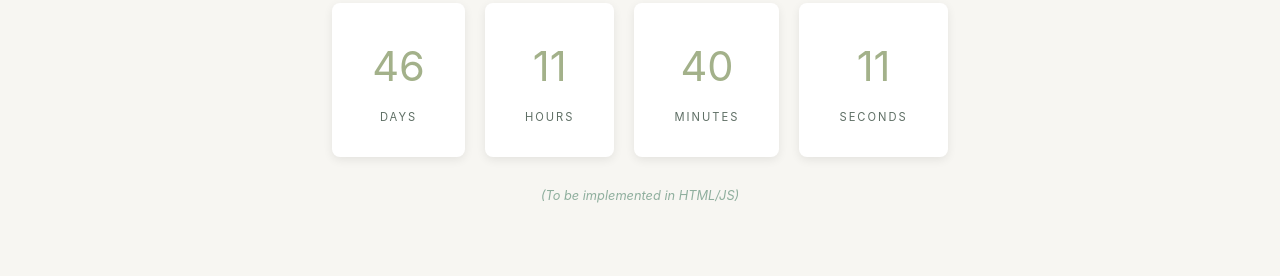
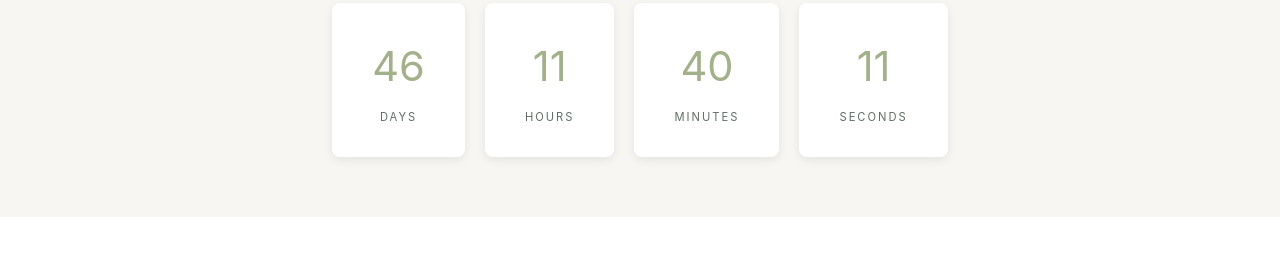
Before and after one commit to KennyNeutron/T-J-Wedding-2025, a website: page index.html in a window 1280 px wide. Shown: the part 826-1102 px from the top of the page. Drawn offline with Linux system fonts and the light colour scheme.

Commit message:
removed implementation notes and fixed tab title

```diff
--- a/index.html
+++ b/index.html
@@ -2,7 +2,7 @@
 <html lang="en">
   <head>
     <meta charset="UTF-8" />
-    <title>T&J Wedding — December 19, 2025</title>
+    <title>T&J Wedding 2025</title>
     <meta
       name="description"
       content="The wedding of Tiphanie & Jeralde on December 19, 2025 at Nanay Lucy's Catering Services, Brgy. New Rizal, M'lang, North Cotabato."
@@ -54,7 +54,6 @@
               <div class="count-label">Seconds</div>
             </div>
           </div>
-          <p class="countdown-note">(To be implemented in HTML/JS)</p>
         </div>
       </section>
 
```
